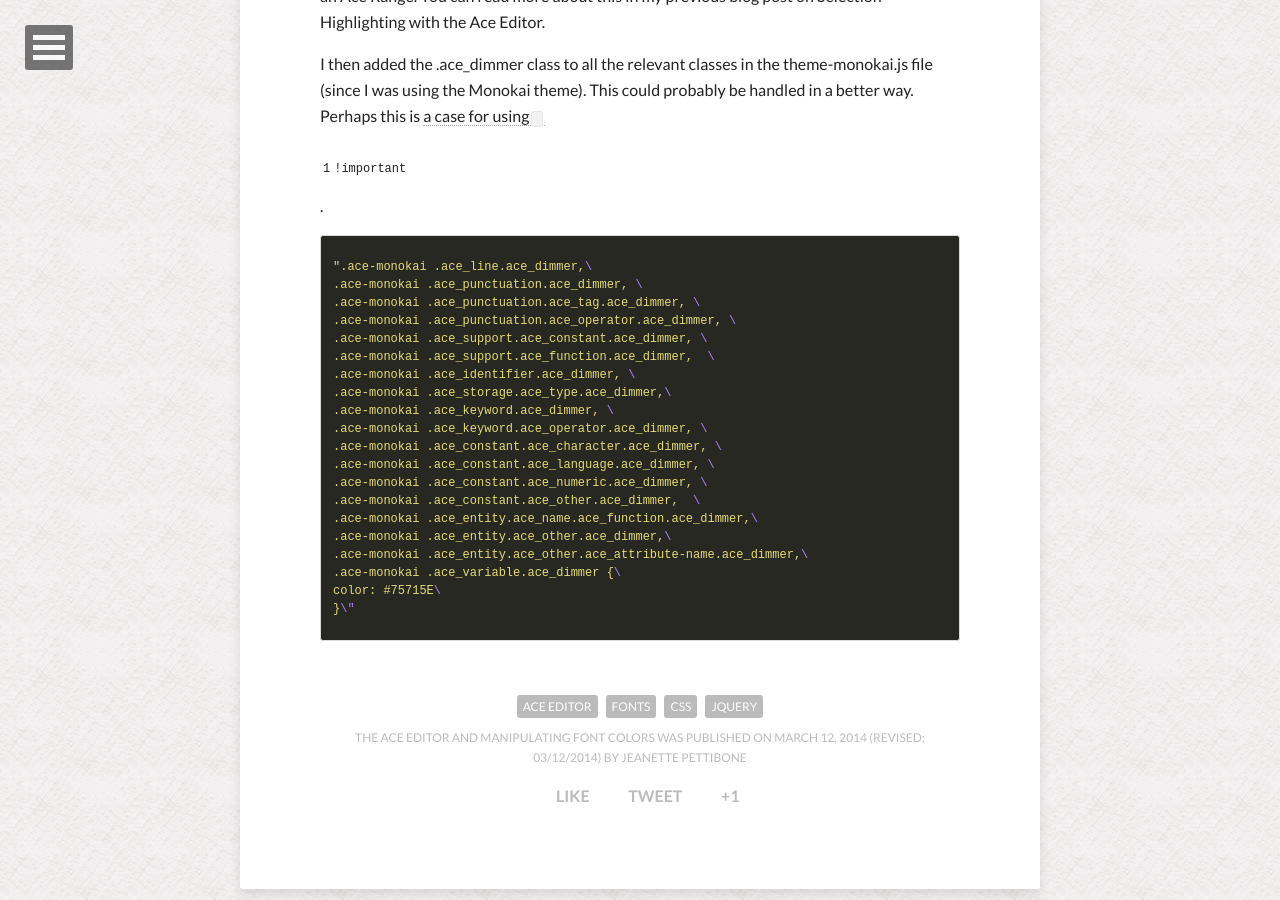
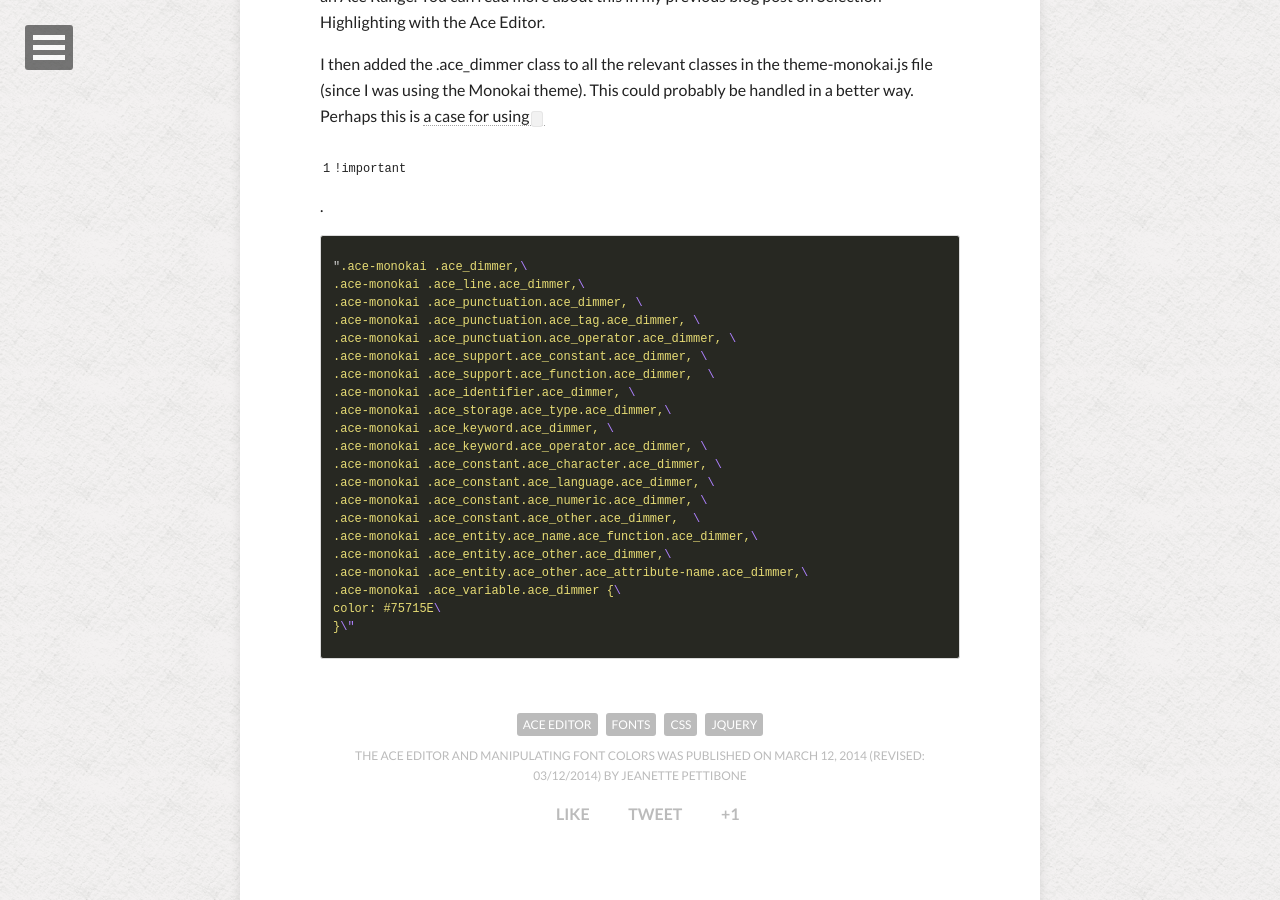
Before and after one commit to jgpettibone/jgpettibone.github.io, a Jekyll site: the page built from _posts/2014-03-12-ace-and-manipulating-font-colors.md, in a window 1280 px wide and 900 px high, scrolled down 1352 px. Built offline with Jekyll 4.4.1, drawn with Linux system fonts in a browser that asks for light colours; nearby versions of some CDN libraries; comment, search, counter and statistics services are not loaded.

Commit message:
Added one more line to the css

```diff
--- a/_posts/2014-03-12-ace-and-manipulating-font-colors.md
+++ b/_posts/2014-03-12-ace-and-manipulating-font-colors.md
@@ -31,7 +31,8 @@ Note that in the code above I'm using `getRowColumnIndices`, a functions I built
 I then added the .ace_dimmer class to all the relevant classes in the theme-monokai.js file (since I was using the Monokai theme).  This could probably be handled in a better way.  Perhaps this is [a case for using `!important`](http://css-tricks.com/when-using-important-is-the-right-choice/).
 
 {% highlight javascript %}
-".ace-monokai .ace_line.ace_dimmer,\
+".ace-monokai .ace_dimmer,\
+.ace-monokai .ace_line.ace_dimmer,\
 .ace-monokai .ace_punctuation.ace_dimmer, \
 .ace-monokai .ace_punctuation.ace_tag.ace_dimmer, \
 .ace-monokai .ace_punctuation.ace_operator.ace_dimmer, \
```
